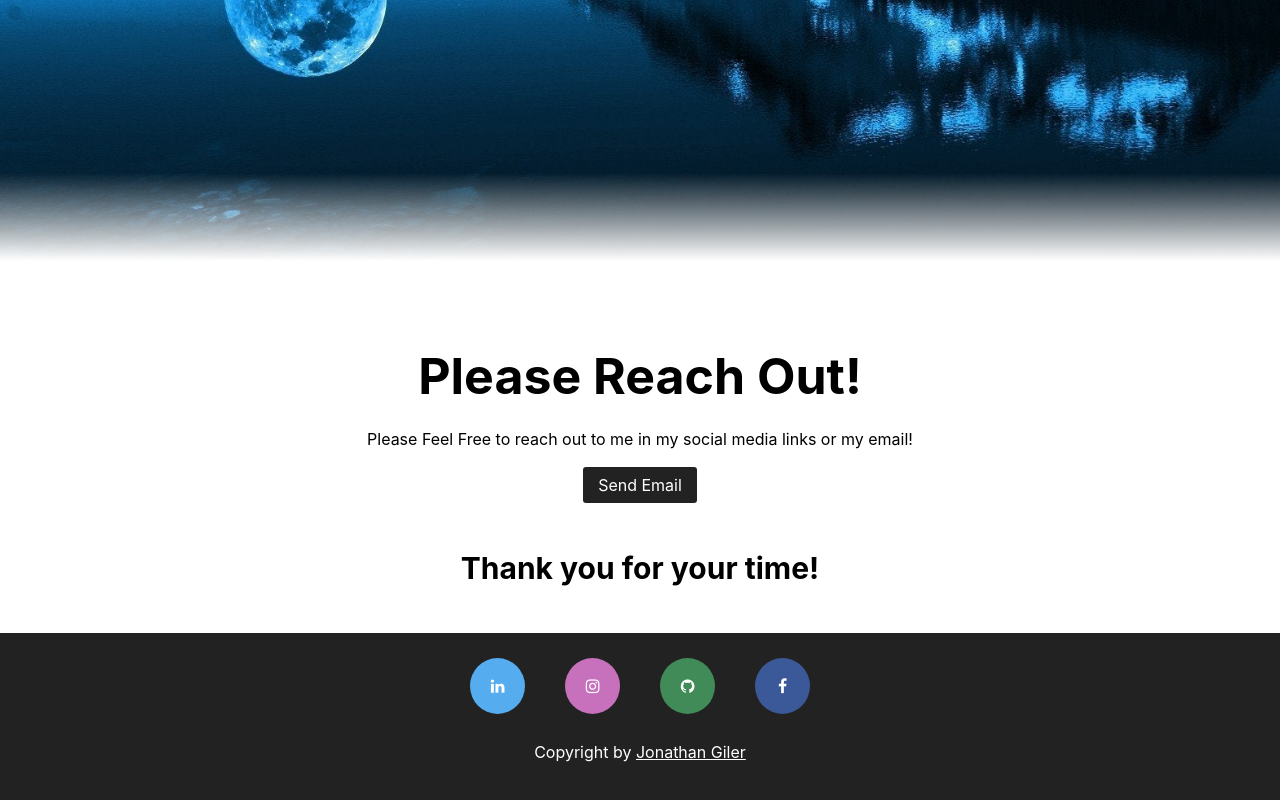
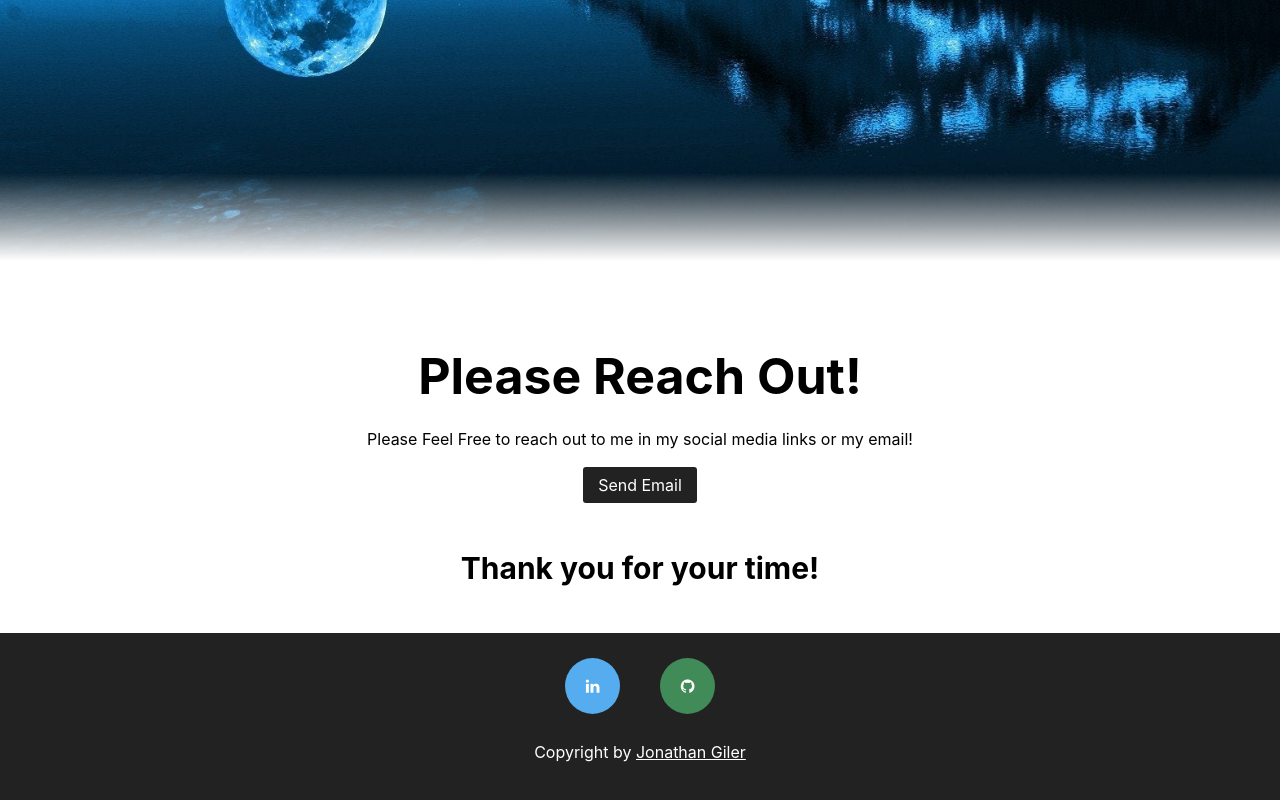
Before and after one commit to jgiler/portfolio, a React (Create React App) app: page /contact in a window 1280 px wide. Shown: the part 619-1419 px from the top of the page. Built offline with nearby package versions, Linux system fonts and the light colour scheme; the HTML template or start-up script is replaced by a standard one.

Commit message:
updated footer

```diff
--- a/src/components/Footer.js
+++ b/src/components/Footer.js
@@ -15,15 +15,6 @@ const Footer = () => (
             aria-label="linkedin"
           ></a>
         </li>
-        <li>
-          <a
-            href="https://www.instagram.com/jonathangiler/"
-            target="_blank"
-            rel='noopener noreferrer'
-            className="fa fa-instagram"
-            aria-label="instagram"
-          ></a>
-          </li>
           <li>
             <a
               href="https://github.com/jgiler"
@@ -33,15 +24,6 @@ const Footer = () => (
               aria-label="github"
             ></a>
           </li>
-        <li>
-          <a
-            href="https://www.facebook.com/jonathan.giler.9"
-            target="_blank"
-            rel='noopener noreferrer'
-            className="fa fa-facebook"
-            aria-label="facebook"
-          ></a>
-        </li>
       </ul>
       <p className="copyright">Copyright by <a target="_blank"  rel='noopener noreferrer' href="https://github.com/jgiler">Jonathan Giler</a></p>
     </footer>
```
